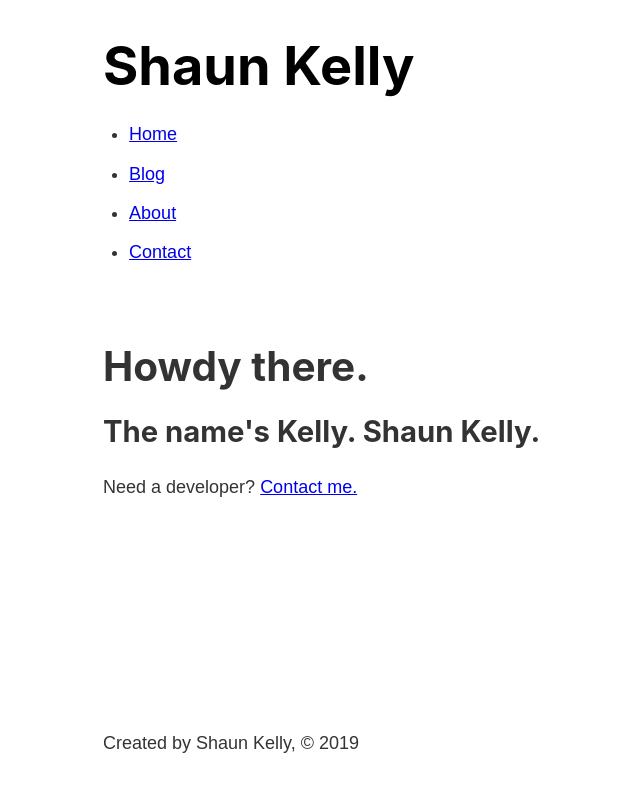
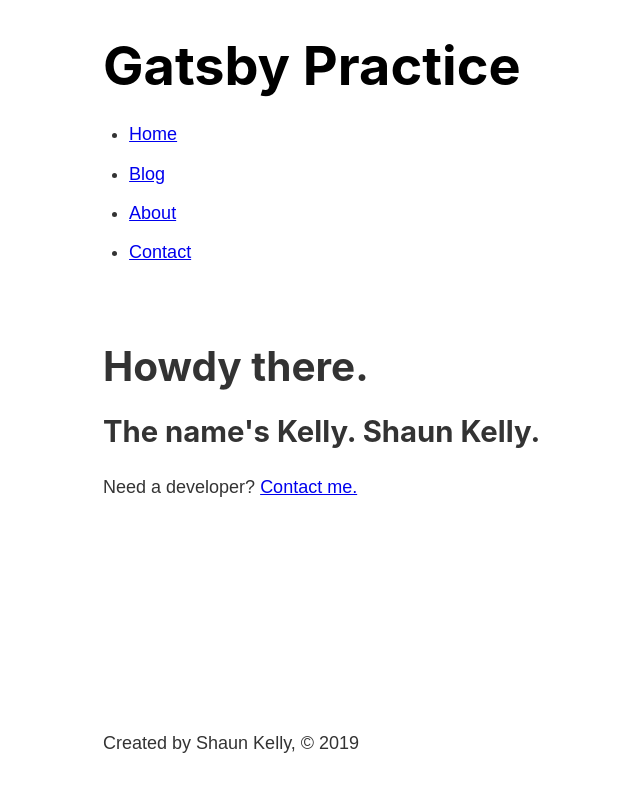
Before and after one commit to RedSkelly/gatsby-practice, a Gatsby site: page / in a window 1280 px wide. Shown: the whole page, without its empty margins (180-820 px from the left). Built offline with nearby package versions, Linux system fonts and the light colour scheme; Gatsby itself is replaced by a stand-in of ours.

Commit message:
pull siteMetadata title & author w/ graphQL, switch from GraphiQL to GraphQL Playground

```diff
--- a/package.json
+++ b/package.json
@@ -6,13 +6,14 @@
   "license": "MIT",
   "scripts": {
     "build": "gatsby build",
-    "develop": "gatsby develop",
+    "develop": "GATSBY_GRAPHQL_IDE=playground gatsby develop",
     "format": "prettier --write src/**/*.{js,jsx}",
     "start": "npm run develop",
     "serve": "gatsby serve",
     "test": "echo \"Write tests! -> https://gatsby.dev/unit-testing\""
   },
   "dependencies": {
+    "env-cmd": "^9.0.3",
     "gatsby": "^2.8.6",
     "gatsby-plugin-sass": "^2.1.3",
     "node-sass": "^4.12.0",
--- a/src/components/footer.js
+++ b/src/components/footer.js
@@ -1,9 +1,20 @@
 import React from 'react'
+import { graphql, useStaticQuery } from 'gatsby'
 
 const Footer = () => {
+  const data = useStaticQuery(graphql`
+    query {
+      site {
+        siteMetadata {
+          author
+        }
+      }
+    }
+  `)
+
   return (
     <footer>
-      <p>Created by Shaun Kelly, © 2019</p>
+      <p>Created by {data.site.siteMetadata.author}, © 2019</p>
     </footer>
   )
 }
--- a/src/components/header.js
+++ b/src/components/header.js
@@ -4,7 +4,7 @@
 import headerStyles from './header.module.scss'
 
 const Header = () => {
-  // store data fetch from graphql api, same syntax used in graphiql
+  // fetch data from graphql api, same syntax used in graphiql
   const data = useStaticQuery(graphql`
     query {
       site {
@@ -19,7 +19,7 @@
     <header className={headerStyles.header}>
       <h1>
         <Link className={headerStyles.title} to="/">
-          Shaun Kelly
+          {data.site.siteMetadata.title}
         </Link>
       </h1>
       <nav>
```
Also changed, not shown: 2 other files.
